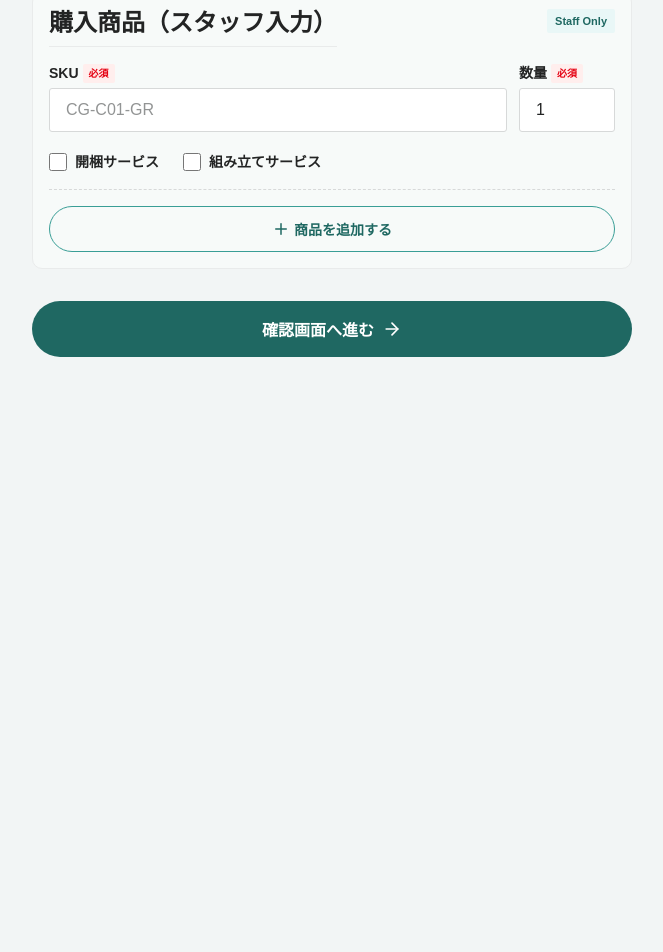
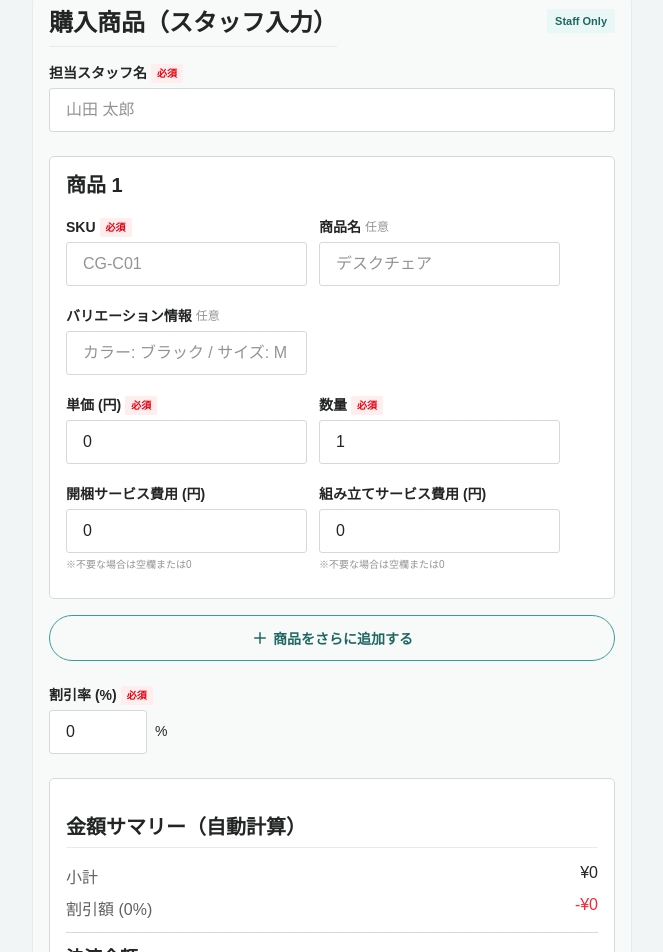
Before and after one commit to caguuukeita/caguuu-order-form, a React (Vite) app: page / in a window 1280 px wide. Shown: the part 777-1729 px from the top of the page, without its empty margins (308-971 px from the left). Before the commit the page ends 1154 px from the top, so only its background shows below. Built offline with nearby package versions, Linux system fonts and the light colour scheme; no server answers; a web font is replaced by a local one.

Commit message:
Implement staff input additions and auto-calculation

```diff
--- a/src/App.tsx
+++ b/src/App.tsx
@@ -27,13 +27,22 @@ function App() {
         address1: '',
         address2: ''
       },
-      products: [{ sku: '', quantity: 1, unpackingService: false, assemblyService: false }],
+      staffName: '',
+      discountRate: 0,
+      products: [{ sku: '', productName: '', variation: '', unitPrice: 0, quantity: 1, unpackingServiceCost: 0, assemblyServiceCost: 0 }],
+      summary: { subtotal: 0, discountAmount: 0, totalAmount: 0 },
       staffNote: ''
     }
   });
 
   // フォームのバリデーションが通ったら確認画面へ
-  const onToConfirm = () => {
+  const onToConfirm = (data: OrderData) => {
+    const products = data.products || [];
+    const subtotal = products.reduce((sum, p) => sum + ((p.unitPrice || 0) + (p.unpackingServiceCost || 0) + (p.assemblyServiceCost || 0)) * (p.quantity || 1), 0);
+    const discountAmount = Math.floor(subtotal * ((data.discountRate || 0) / 100));
+    const totalAmount = subtotal - discountAmount;
+
+    setValue('summary', { subtotal, discountAmount, totalAmount });
     setStep('confirm');
     window.scrollTo(0, 0);
   };
--- a/src/api/webhook.ts
+++ b/src/api/webhook.ts
@@ -10,12 +10,22 @@ export interface OrderData {
     address1: string;
     address2: string;
   };
+  staffName: string;
+  discountRate: number;
   products: {
     sku: string;
+    productName: string;
+    variation: string;
+    unitPrice: number;
     quantity: number;
-    unpackingService: boolean;
-    assemblyService: boolean;
+    unpackingServiceCost: number;
+    assemblyServiceCost: number;
   }[];
+  summary: {
+    subtotal: number;
+    discountAmount: number;
+    totalAmount: number;
+  };
   staffNote: string;
 }
 
--- a/src/components/ConfirmScreen.tsx
+++ b/src/components/ConfirmScreen.tsx
@@ -10,6 +10,8 @@ interface ConfirmScreenProps {
 }
 
 export const ConfirmScreen: React.FC<ConfirmScreenProps> = ({ data, register, onBack, isSubmitting }) => {
+  const formatCurrency = (num: number) => `¥${num.toLocaleString()}`;
+
   return (
     <div className="card">
       <h2 className="t-h2 section-title">入力内容の確認</h2>
@@ -32,21 +34,57 @@ export const ConfirmScreen: React.FC<ConfirmScreenProps> = ({ data, register, on
       </div>
 
       <div style={{ marginBottom: 'var(--space-6)' }}>
-        <h3 className="t-h3" style={{ borderBottom: '1px solid var(--border-1)', paddingBottom: '8px', marginBottom: '16px' }}>注文商品（Staff）</h3>
+        <div style={{ display: 'flex', justifyContent: 'space-between', alignItems: 'flex-end', borderBottom: '1px solid var(--border-1)', paddingBottom: '8px', marginBottom: '16px' }}>
+          <h3 className="t-h3" style={{ margin: 0 }}>注文商品（Staff）</h3>
+          <span className="t-caption" style={{ color: 'var(--fg-2)' }}>担当: {data.staffName}</span>
+        </div>
+
         {data.products.map((p, i) => (
-          <div key={i} style={{ marginBottom: '12px', padding: '12px', backgroundColor: 'var(--bg-surface)', borderRadius: 'var(--radius-sm)' }}>
-            <div style={{ display: 'flex', justifyContent: 'space-between' }}>
-              <span className="t-label-bold">{p.sku}</span>
-              <span className="t-body">数量: {p.quantity}</span>
+          <div key={i} style={{ marginBottom: '12px', padding: '16px', backgroundColor: 'var(--bg-surface)', borderRadius: 'var(--radius-sm)' }}>
+            <div style={{ display: 'flex', justifyContent: 'space-between', marginBottom: '8px' }}>
+              <div>
+                <span className="t-label-bold" style={{ display: 'block', fontSize: 'var(--fs-16)' }}>{p.productName || '商品名未入力'}</span>
+                <span className="t-caption" style={{ color: 'var(--fg-2)' }}>SKU: {p.sku} {p.variation ? ` / ${p.variation}` : ''}</span>
+              </div>
+              <div style={{ textAlign: 'right' }}>
+                <span className="t-label-bold">{formatCurrency(p.unitPrice)}</span>
+                <span className="t-body" style={{ marginLeft: '8px' }}>× {p.quantity}</span>
+              </div>
             </div>
-            {(p.unpackingService || p.assemblyService) && (
-              <div style={{ display: 'flex', gap: '8px', marginTop: '8px' }}>
-                {p.unpackingService && <span className="t-caption" style={{ backgroundColor: 'var(--brand-100)', color: 'var(--brand-700)', padding: '4px 8px', borderRadius: 'var(--radius-xs)' }}>開梱サービスあり</span>}
-                {p.assemblyService && <span className="t-caption" style={{ backgroundColor: 'var(--brand-100)', color: 'var(--brand-700)', padding: '4px 8px', borderRadius: 'var(--radius-xs)' }}>組み立てあり</span>}
+
+            {(p.unpackingServiceCost > 0 || p.assemblyServiceCost > 0) && (
+              <div style={{ marginTop: '12px', paddingTop: '12px', borderTop: '1px dashed var(--border-2)', display: 'grid', gridTemplateColumns: '1fr 1fr', gap: '8px' }}>
+                {p.unpackingServiceCost > 0 && (
+                  <div className="t-caption" style={{ display: 'flex', justifyContent: 'space-between', backgroundColor: 'var(--brand-100)', color: 'var(--brand-700)', padding: '4px 8px', borderRadius: 'var(--radius-xs)' }}>
+                    <span>開梱サービス</span>
+                    <span>{formatCurrency(p.unpackingServiceCost)}</span>
+                  </div>
+                )}
+                {p.assemblyServiceCost > 0 && (
+                  <div className="t-caption" style={{ display: 'flex', justifyContent: 'space-between', backgroundColor: 'var(--brand-100)', color: 'var(--brand-700)', padding: '4px 8px', borderRadius: 'var(--radius-xs)' }}>
+                    <span>組み立てサービス</span>
+                    <span>{formatCurrency(p.assemblyServiceCost)}</span>
+                  </div>
+                )}
               </div>
             )}
           </div>
         ))}
+
+        <div style={{ marginTop: '24px', padding: '16px', backgroundColor: 'var(--bg-surface-alt)', borderRadius: 'var(--radius-md)' }}>
+          <dl style={{ margin: 0, display: 'grid', gridTemplateColumns: '1fr auto', gap: '8px 16px', fontSize: 'var(--fs-16)' }}>
+            <dt style={{ color: 'var(--fg-2)' }}>小計</dt>
+            <dd style={{ margin: 0, textAlign: 'right' }}>{formatCurrency(data.summary.subtotal)}</dd>
+
+            <dt style={{ color: 'var(--fg-2)' }}>割引額 ({data.discountRate}%)</dt>
+            <dd style={{ margin: 0, textAlign: 'right', color: 'var(--sale-red)' }}>-{formatCurrency(data.summary.discountAmount)}</dd>
+
+            <div style={{ gridColumn: '1 / -1', height: '1px', backgroundColor: 'var(--border-2)', margin: '4px 0' }}></div>
+
+            <dt className="t-label-bold" style={{ fontSize: 'var(--fs-18)' }}>決済金額</dt>
+            <dd className="t-label-bold" style={{ margin: 0, textAlign: 'right', fontSize: 'var(--fs-20)', color: 'var(--brand-700)' }}>{formatCurrency(data.summary.totalAmount)}</dd>
+          </dl>
+        </div>
       </div>
 
       <div style={{ marginBottom: 'var(--space-6)', padding: '16px', backgroundColor: 'var(--bg-surface-alt)', border: '1px solid var(--border-2)', borderRadius: 'var(--radius-md)' }}>
--- a/src/components/StaffForm.tsx
+++ b/src/components/StaffForm.tsx
@@ -1,11 +1,12 @@
 import React from 'react';
 import type { UseFormRegister, Control } from 'react-hook-form';
-import { useFieldArray } from 'react-hook-form';
+import { useFieldArray, useWatch } from 'react-hook-form';
 import { Plus, Trash2 } from 'lucide-react';
+import type { OrderData } from '../api/webhook';
 
 interface StaffFormProps {
-  register: UseFormRegister<any>;
-  control: Control<any>;
+  register: UseFormRegister<OrderData>;
+  control: Control<OrderData>;
 }
 
 export const StaffForm: React.FC<StaffFormProps> = ({ register, control }) => {
@@ -14,6 +15,25 @@ export const StaffForm: React.FC<StaffFormProps> = ({ register, control }) => {
     name: "products"
   });
 
+  // 自動計算用のWatch
+  const formValues = useWatch({ control }) as OrderData;
+  const products = formValues.products || [];
+  const discountRateStr = formValues.discountRate || 0;
+  const discountRate = typeof discountRateStr === 'string' ? parseFloat(discountRateStr) || 0 : discountRateStr;
+
+  const subtotal = products.reduce((sum, p) => {
+    const price = (typeof p.unitPrice === 'string' ? parseFloat(p.unitPrice) : p.unitPrice) || 0;
+    const unpack = (typeof p.unpackingServiceCost === 'string' ? parseFloat(p.unpackingServiceCost) : p.unpackingServiceCost) || 0;
+    const assembly = (typeof p.assemblyServiceCost === 'string' ? parseFloat(p.assemblyServiceCost) : p.assemblyServiceCost) || 0;
+    const qty = (typeof p.quantity === 'string' ? parseInt(p.quantity, 10) : p.quantity) || 1;
+    return sum + (price + unpack + assembly) * qty;
+  }, 0);
+
+  const discountAmount = Math.floor(subtotal * (discountRate / 100));
+  const totalAmount = subtotal - discountAmount;
+
+  const formatCurrency = (num: number) => `¥${num.toLocaleString()}`;
+
   return (
     <div className="form-section card staff-bg">
       <div className="section-header">
@@ -21,53 +41,110 @@ export const StaffForm: React.FC<StaffFormProps> = ({ register, control }) => {
         <span className="badge-staff t-caption">Staff Only</span>
       </div>
 
+      <div className="form-group" style={{ marginBottom: '24px' }}>
+        <label className="t-label-bold">担当スタッフ名 <span className="badge-required">必須</span></label>
+        <input
+          type="text"
+          placeholder="山田 太郎"
+          {...register('staffName', { required: 'スタッフ名は必須です' })}
+        />
+      </div>
+
       {fields.map((field, index) => (
-        <div key={field.id} className="product-row" style={{ flexDirection: 'column', paddingBottom: '16px', marginBottom: '16px', borderBottom: '1px dashed var(--border-2)' }}>
-          <div style={{ display: 'flex', gap: '12px', width: '100%', alignItems: 'flex-start' }}>
-            <div className="form-group flex-1" style={{ marginBottom: 0 }}>
-              <label className="t-label-bold">SKU <span className="badge-required">必須</span></label>
-              <input
-                type="text"
-                placeholder="CG-C01-GR"
-                {...register(`products.${index}.sku`, { required: 'SKUは必須です' })}
-              />
-            </div>
-            <div className="form-group w-24" style={{ marginBottom: 0 }}>
-              <label className="t-label-bold">数量 <span className="badge-required">必須</span></label>
-              <input
-                type="number"
-                min="1"
-                {...register(`products.${index}.quantity`, { required: '必須', valueAsNumber: true, min: 1 })}
-              />
-            </div>
+        <div key={field.id} className="product-row" style={{ flexDirection: 'column', padding: '16px', marginBottom: '16px', backgroundColor: 'var(--white)', border: '1px solid var(--border-2)', borderRadius: 'var(--radius-md)' }}>
+          <div style={{ display: 'flex', justifyContent: 'space-between', alignItems: 'center', marginBottom: '12px' }}>
+            <h3 className="t-h3" style={{ margin: 0 }}>商品 {index + 1}</h3>
             {fields.length > 1 && (
-              <button type="button" onClick={() => remove(index)} className="btn-icon btn-remove" aria-label="削除" style={{ marginTop: '26px' }}>
+              <button type="button" onClick={() => remove(index)} className="btn-icon btn-remove" aria-label="削除">
                 <Trash2 size={20} />
               </button>
             )}
           </div>
 
-          <div style={{ display: 'flex', gap: '24px', marginTop: '12px' }}>
-            <label className="t-label" style={{ display: 'flex', alignItems: 'center', gap: '8px', cursor: 'pointer', margin: 0 }}>
-              <input type="checkbox" style={{ width: '18px', height: '18px', margin: 0 }} {...register(`products.${index}.unpackingService`)} />
-              開梱サービス
-            </label>
-            <label className="t-label" style={{ display: 'flex', alignItems: 'center', gap: '8px', cursor: 'pointer', margin: 0 }}>
-              <input type="checkbox" style={{ width: '18px', height: '18px', margin: 0 }} {...register(`products.${index}.assemblyService`)} />
-              組み立てサービス
-            </label>
+          <div style={{ display: 'grid', gridTemplateColumns: '1fr 1fr', gap: '12px', marginBottom: '12px' }}>
+            <div className="form-group" style={{ marginBottom: 0 }}>
+              <label className="t-label-bold">SKU <span className="badge-required">必須</span></label>
+              <input type="text" placeholder="CG-C01" {...register(`products.${index}.sku` as const, { required: 'SKUは必須です' })} />
+            </div>
+            <div className="form-group" style={{ marginBottom: 0 }}>
+              <label className="t-label-bold">商品名 <span className="badge-optional" style={{ fontSize: '12px', color: 'var(--fg-3)', fontWeight: 'normal', marginLeft: '4px' }}>任意</span></label>
+              <input type="text" placeholder="デスクチェア" {...register(`products.${index}.productName` as const)} />
+            </div>
+          </div>
+
+          <div style={{ display: 'grid', gridTemplateColumns: '1fr', gap: '12px', marginBottom: '12px' }}>
+            <div className="form-group" style={{ marginBottom: 0 }}>
+              <label className="t-label-bold">バリエーション情報 <span className="badge-optional" style={{ fontSize: '12px', color: 'var(--fg-3)', fontWeight: 'normal', marginLeft: '4px' }}>任意</span></label>
+              <input type="text" placeholder="カラー: ブラック / サイズ: M" {...register(`products.${index}.variation` as const)} />
+            </div>
+          </div>
+
+          <div style={{ display: 'grid', gridTemplateColumns: '1fr 1fr', gap: '12px', marginBottom: '12px' }}>
+            <div className="form-group" style={{ marginBottom: 0 }}>
+              <label className="t-label-bold">単価 (円) <span className="badge-required">必須</span></label>
+              <input type="number" min="0" placeholder="15000" {...register(`products.${index}.unitPrice` as const, { required: '必須', valueAsNumber: true })} />
+            </div>
+            <div className="form-group" style={{ marginBottom: 0 }}>
+              <label className="t-label-bold">数量 <span className="badge-required">必須</span></label>
+              <input type="number" min="1" {...register(`products.${index}.quantity` as const, { required: '必須', valueAsNumber: true, min: 1 })} />
+            </div>
+          </div>
+
+          <div style={{ display: 'grid', gridTemplateColumns: '1fr 1fr', gap: '12px' }}>
+            <div className="form-group" style={{ marginBottom: 0 }}>
+              <label className="t-label-bold">開梱サービス費用 (円)</label>
+              <input type="number" min="0" placeholder="0" {...register(`products.${index}.unpackingServiceCost` as const, { valueAsNumber: true })} />
+              <p className="t-caption" style={{ color: 'var(--fg-3)', marginTop: '4px' }}>※不要な場合は空欄または0</p>
+            </div>
+            <div className="form-group" style={{ marginBottom: 0 }}>
+              <label className="t-label-bold">組み立てサービス費用 (円)</label>
+              <input type="number" min="0" placeholder="0" {...register(`products.${index}.assemblyServiceCost` as const, { valueAsNumber: true })} />
+              <p className="t-caption" style={{ color: 'var(--fg-3)', marginTop: '4px' }}>※不要な場合は空欄または0</p>
+            </div>
           </div>
         </div>
       ))}
 
       <button
         type="button"
-        onClick={() => append({ sku: '', quantity: 1, unpackingService: false, assemblyService: false })}
-        className="btn-line mt-4"
+        onClick={() => append({ sku: '', productName: '', variation: '', unitPrice: 0, quantity: 1, unpackingServiceCost: 0, assemblyServiceCost: 0 })}
+        className="btn-line"
+        style={{ marginBottom: '24px' }}
       >
         <Plus size={18} className="mr-2" />
-        商品を追加する
+        商品をさらに追加する
       </button>
+
+      <div className="form-group" style={{ marginBottom: '24px', maxWidth: '200px' }}>
+        <label className="t-label-bold">割引率 (%) <span className="badge-required">必須</span></label>
+        <div style={{ display: 'flex', alignItems: 'center', gap: '8px' }}>
+          <input
+            type="number"
+            min="0"
+            max="100"
+            placeholder="10"
+            {...register('discountRate', { required: '必須', valueAsNumber: true, min: 0, max: 100 })}
+          />
+          <span className="t-body">%</span>
+        </div>
+      </div>
+
+      <div style={{ padding: '16px', backgroundColor: 'var(--white)', border: '1px solid var(--border-2)', borderRadius: 'var(--radius-md)' }}>
+        <h3 className="t-h3" style={{ marginBottom: '16px', borderBottom: '1px solid var(--border-1)', paddingBottom: '8px' }}>金額サマリー（自動計算）</h3>
+        <dl style={{ margin: 0, display: 'grid', gridTemplateColumns: '1fr auto', gap: '8px 16px', fontSize: 'var(--fs-16)' }}>
+          <dt style={{ color: 'var(--fg-2)' }}>小計</dt>
+          <dd style={{ margin: 0, textAlign: 'right' }}>{formatCurrency(subtotal)}</dd>
+
+          <dt style={{ color: 'var(--fg-2)' }}>割引額 ({discountRate}%)</dt>
+          <dd style={{ margin: 0, textAlign: 'right', color: 'var(--sale-red)' }}>-{formatCurrency(discountAmount)}</dd>
+
+          <div style={{ gridColumn: '1 / -1', height: '1px', backgroundColor: 'var(--border-2)', margin: '4px 0' }}></div>
+
+          <dt className="t-label-bold" style={{ fontSize: 'var(--fs-18)' }}>決済金額</dt>
+          <dd className="t-label-bold" style={{ margin: 0, textAlign: 'right', fontSize: 'var(--fs-20)', color: 'var(--brand-700)' }}>{formatCurrency(totalAmount)}</dd>
+        </dl>
+      </div>
+
     </div>
   );
 };
```
